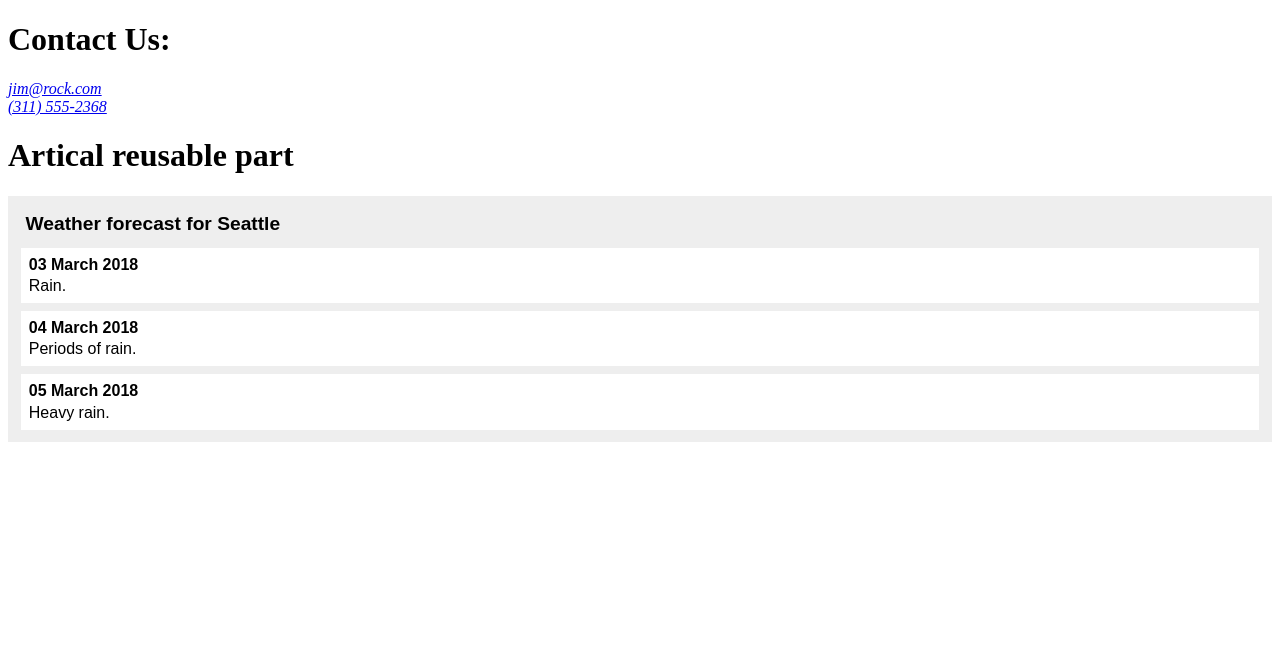
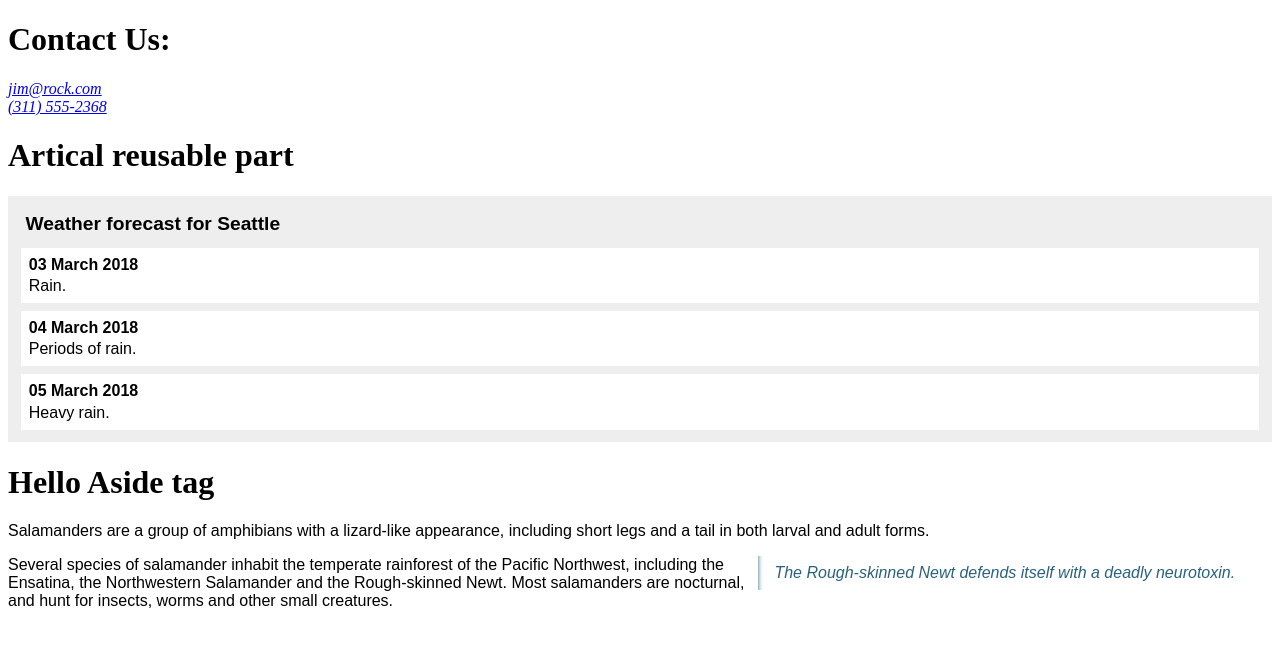
Before and after one commit to sshelake25/thbs-projects, a plain HTML site: page html-css/index.html in a window 1280 px wide. Drawn offline with Linux system fonts and the light colour scheme.

Commit message:
added aside tag

```diff
--- a/html-css/index.html
+++ b/html-css/index.html
@@ -28,6 +28,24 @@
             margin: .2rem;
             font-size: 1rem;
         }
+
+        aside {
+            width: 40%;
+            padding-left: .5rem;
+            margin-left: .5rem;
+            float: right;
+            box-shadow: inset 5px 0 5px -5px #29627e;
+            font-style: italic;
+            color: #29627e;
+        }
+
+        aside>p {
+            margin: .5rem;
+        }
+
+        p {
+            font-family: 'Fira Sans', sans-serif;
+        }
     </style>
 
 </head>
@@ -56,6 +74,20 @@
             <p>Heavy rain.</p>
         </article>
     </article>
+
+
+    <h1>Hello Aside tag</h1>
+
+    <p>Salamanders are a group of amphibians with a lizard-like appearance, including short legs and a tail in both
+        larval and adult forms.</p>
+
+    <aside>
+        <p>The Rough-skinned Newt defends itself with a deadly neurotoxin.</p>
+    </aside>
+
+    <p>Several species of salamander inhabit the temperate rainforest of the Pacific Northwest, including the Ensatina,
+        the Northwestern Salamander and the Rough-skinned Newt. Most salamanders are nocturnal, and hunt for insects,
+        worms and other small creatures.</p>
 </body>
 
 
```
